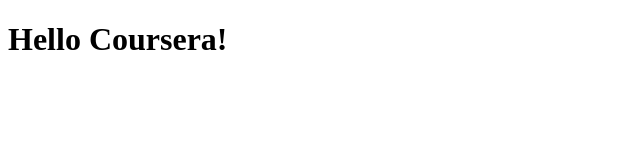
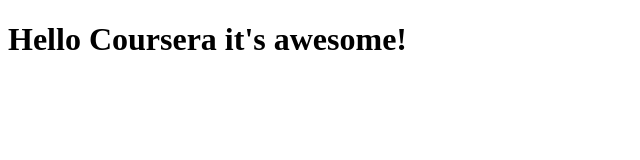
Before and after one commit to aacosta25/coursera-test, a plain HTML site: page site/index.html in a window 1280 px wide. Shown: the whole page, without its empty margins (0-640 px from the left). Drawn offline with Linux system fonts and the light colour scheme.

Commit message:
Small addition to our page.

```diff
--- a/site/index.html
+++ b/site/index.html
@@ -4,6 +4,6 @@
 	<title>HEllo Coursera</title>
 </head>
 <body>
-<h1>Hello Coursera!</h1>
+<h1>Hello Coursera it's awesome!</h1>
 </body>
 </html>
```
